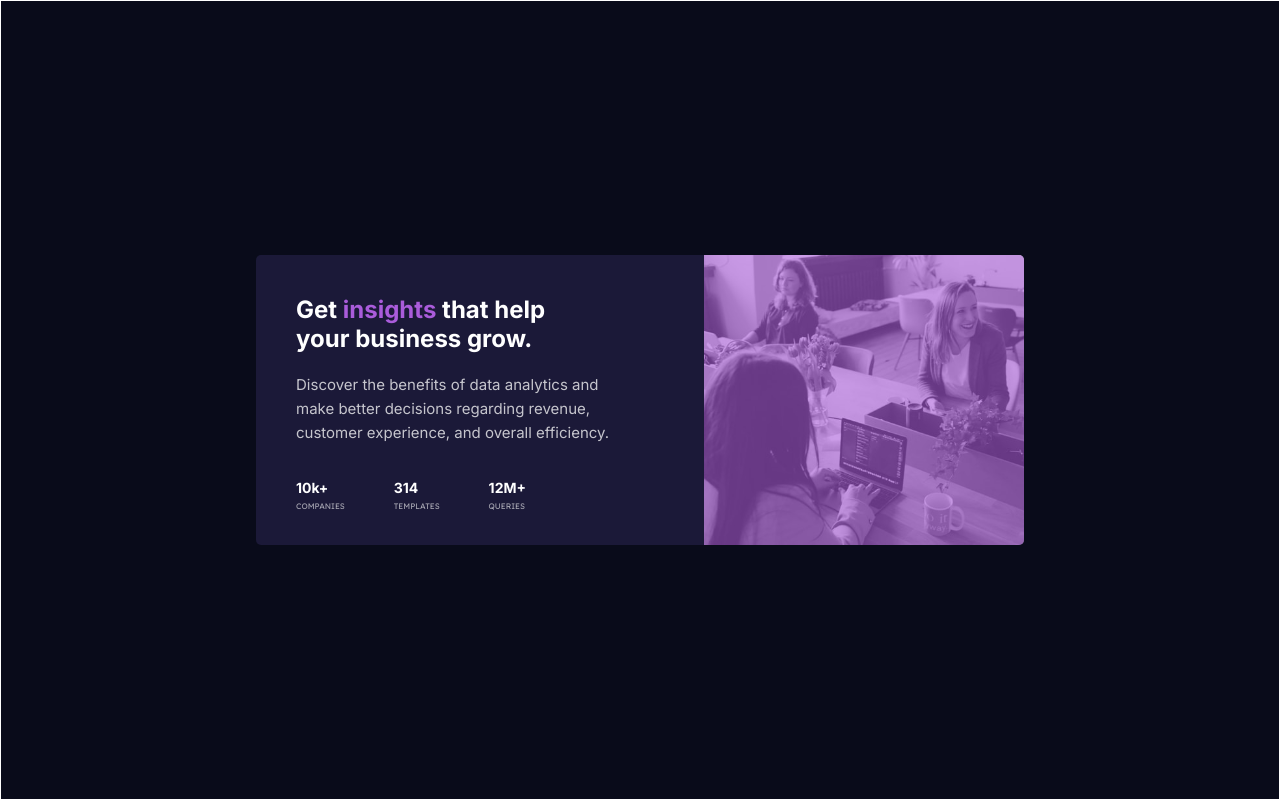
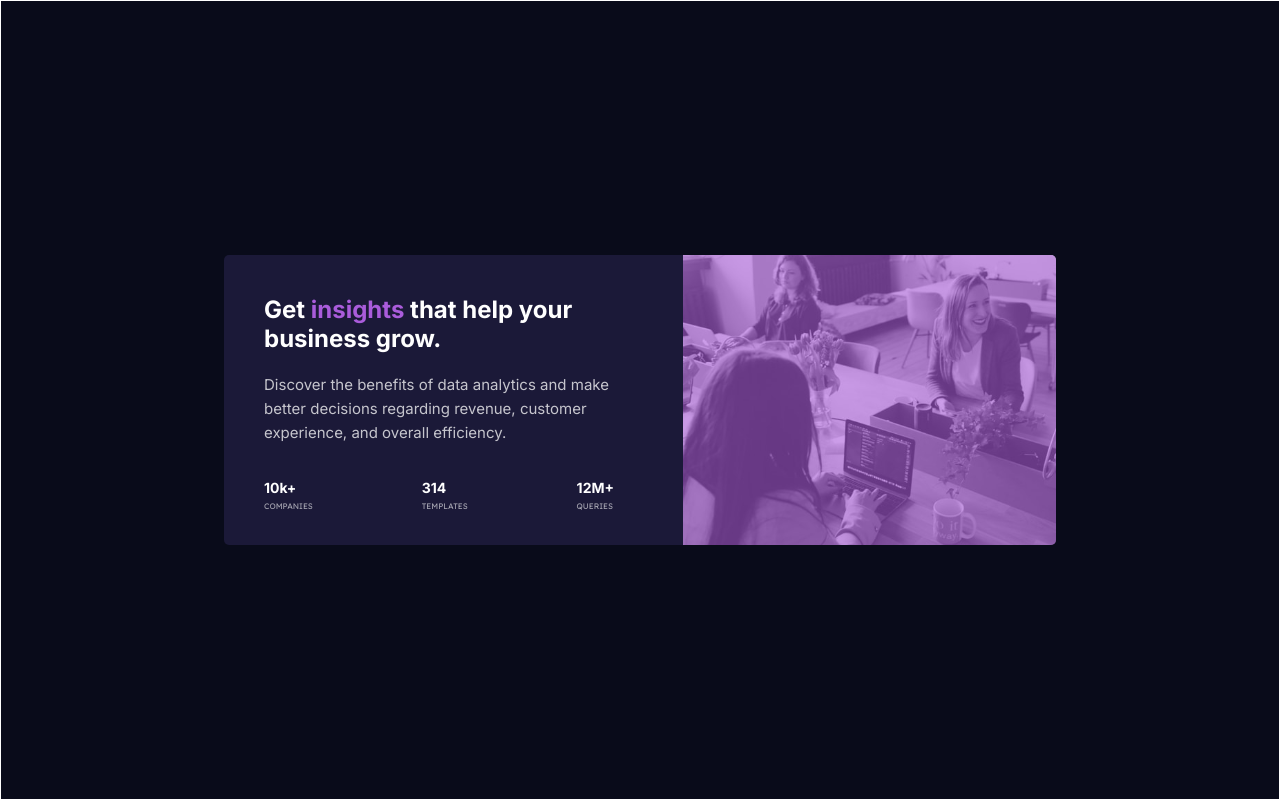
Before and after one commit to saira512dev/frontEndChallenge_3, a plain HTML site: page index.html in a window 1280 px wide. Drawn offline with Linux system fonts and the light colour scheme.

Commit message:
media query for large screen added

```diff
--- a/scss/style.scss
+++ b/scss/style.scss
@@ -133,20 +133,21 @@ main {
     text-align: left;
 
     h1 {
-      font-size: 24px;
+      font-size: 20px;
       margin: 10px 20px;
-      padding-right: 90px;
+
+      padding-right: 60px;
     }
 
     p {
-      font-size: 15px;
-      margin: 10px 20px;
-      padding-right: 70px;
+      font-size: 12px;
+      margin: 10px 10px 10px 20px;
+      padding-right: 0px;
     }
 
     .list {
       flex-direction: row;
-      width: 230px;
+      width: 260px;
       margin-left: 20px;
       margin-top: 0;
       margin-right: 60px;
@@ -160,3 +161,26 @@ main {
     }
   }
 }
+
+@media (min-width: 1100px) {
+  main {
+    width: 65vw;
+  }
+
+  .content {
+    h1 {
+      font-size: 24px;
+      margin-right: 50px;
+    }
+
+    p {
+      font-size: 15px;
+      padding-right: 0px;
+      margin-right: 40px;
+    }
+
+    .list {
+      width: 350px;
+    }
+  }
+}
```
Also changed, not shown: css/style.css, 1 other file.
